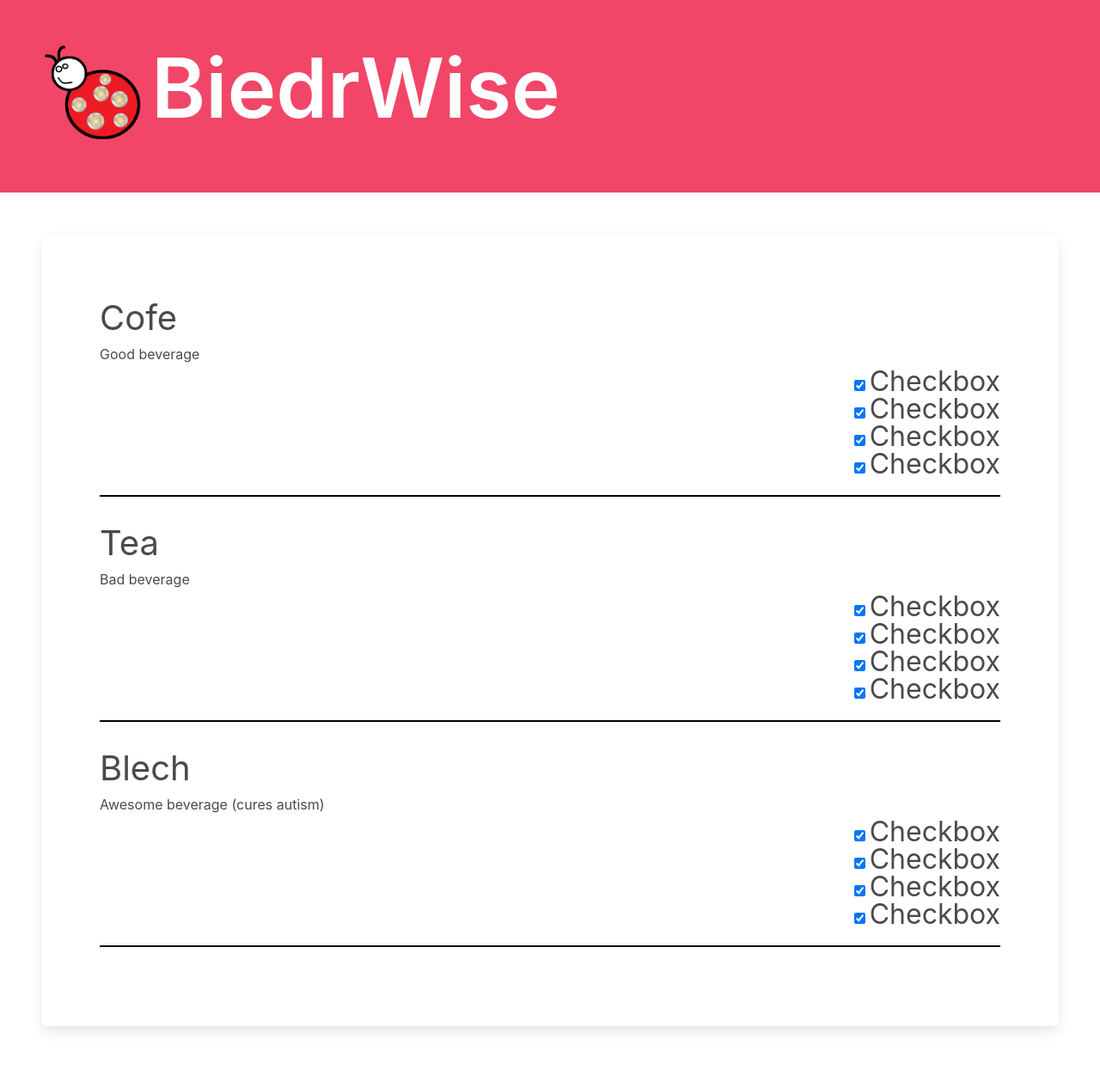
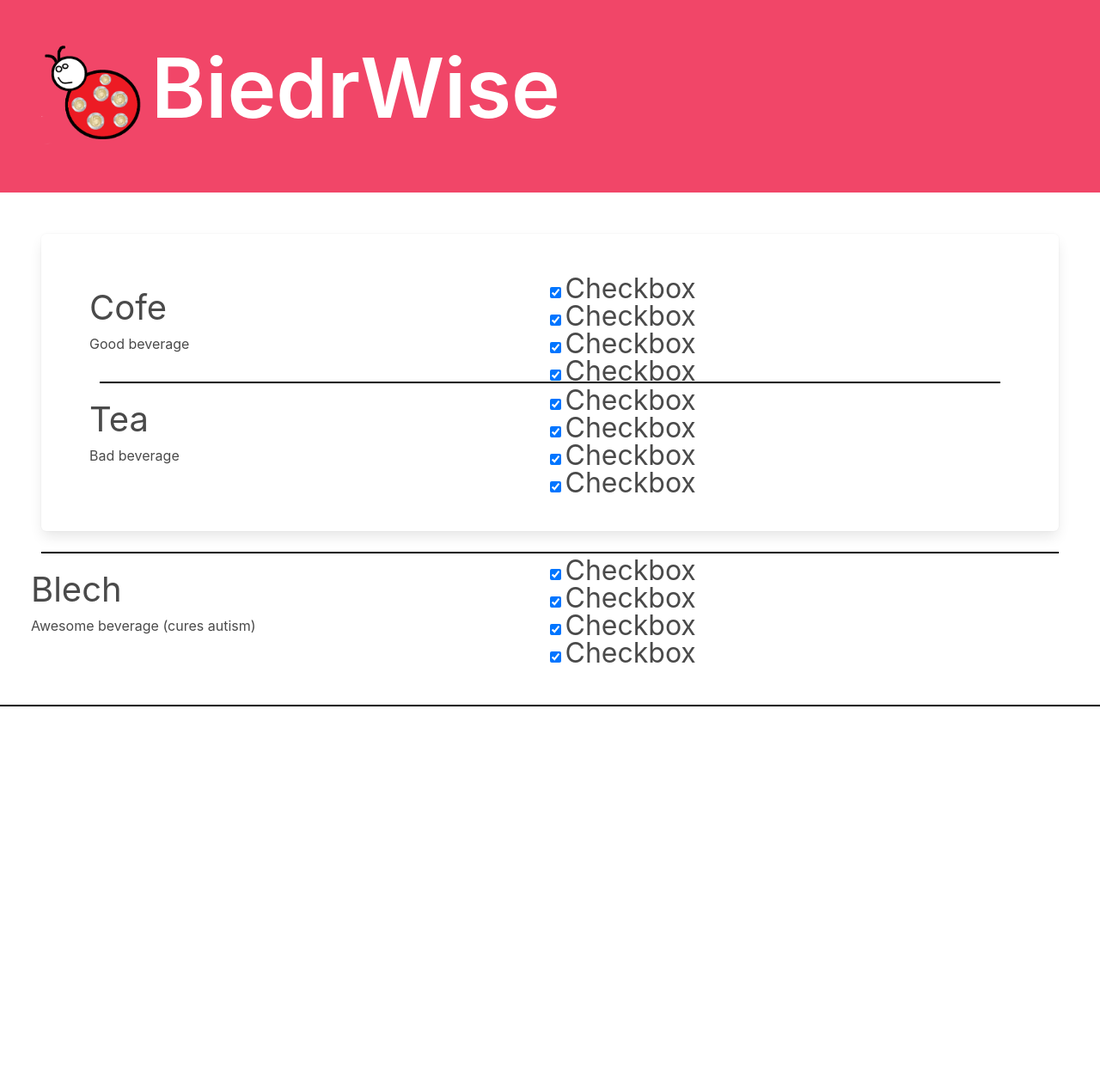
Before and after one commit to Pikne-Programy/biedrwise, a Flask app: page / in a window 1280 px wide. Shown: the whole page at 86% size. After the commit the page ends 822 px from the top, so only its background shows below. Run offline with Flask 3, Linux system fonts and the light colour scheme.

Commit message:
broke the main documents

```diff
--- a/biedrwise/templates/home.html
+++ b/biedrwise/templates/home.html
@@ -6,29 +6,36 @@
     <section class="section">
       <div class="list">
         {% for data in dataList %}
+        <div class="tile is-ancestor">
+          <div class="tile">
             <div class="list-item">
-          <div class="list-item-content">
-            <div class="list-item-title is-size-2">{{ data.name }}</div>
-            <div class="list-item-description">{{ data.description }}</div>
+              <div>
+                <div class="is-size-2">{{ data.name }}</div>
+                <div>{{ data.description }}</div>
               </div>
+            </div>
+          </div>
+          <div class="tile is-ancestor is-vertical">
             {% for _ in range(4) %}
-          <div class="list-item-controls is-pulled-up">
+            <div class="tile">
+              <div class="is-pulled-up">
                 <div class="buttons is-right">
                   <div class="field">
-                <label class="b-checkbox checkbox">
+                    <label class="checkbox">
                       <input type="checkbox" value="false" checked>
                       <span class="check"></span>
-                  <span class="control-label is-size-3">Checkbox</span>
+                      <span class="is-size-3">Checkbox</span>
                     </label>
+                  </div>
                 </div>
               </div>
             </div>
             {% endfor %}
           </div>
+        </div>
+      </div>
       <hr style="background-color: black;">
       {% endfor %}
-
-
   </div>
 </section>
 {% endblock content %}
```
Lines whose indentation alone changed are shown as unchanged.
